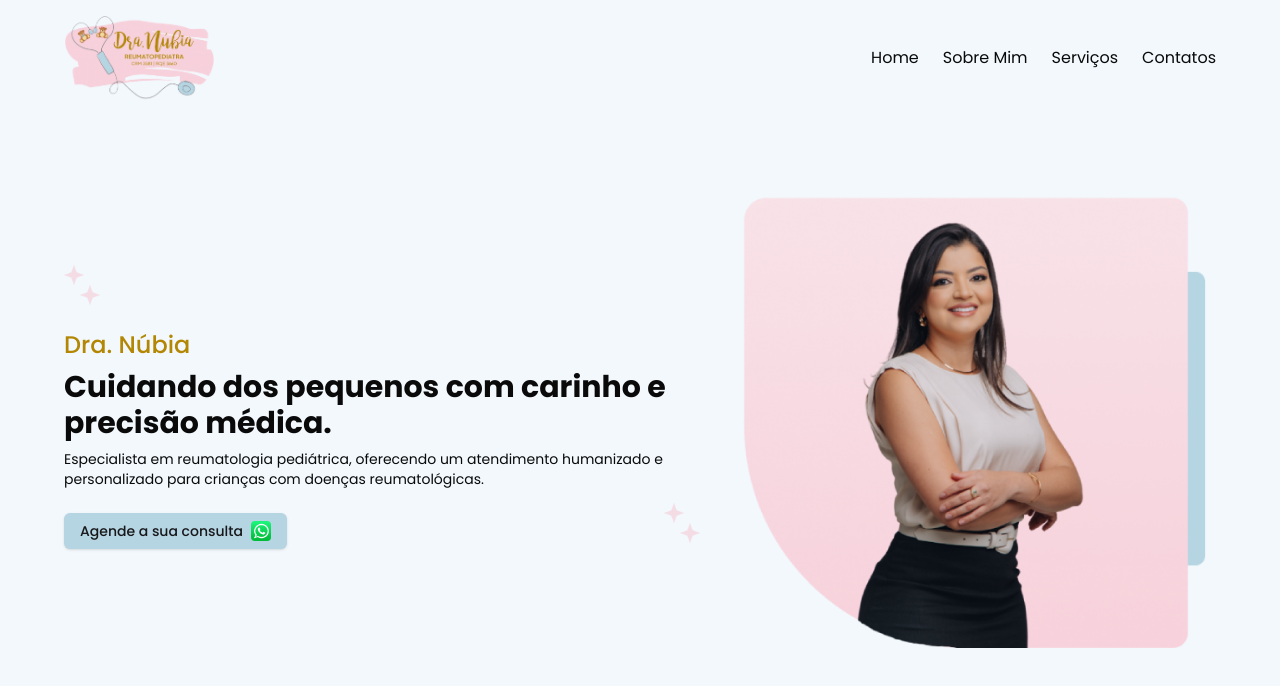
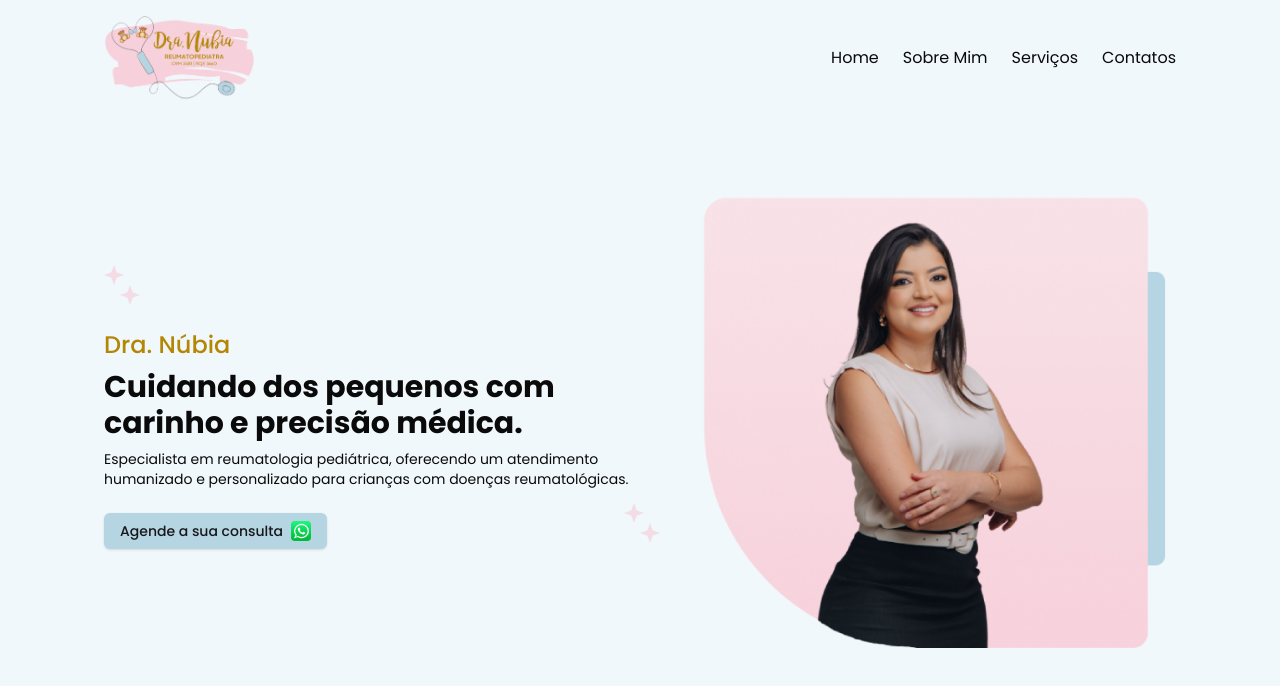
Before and after one commit to willyancr/dra-nubia, a Next.js app: page / in a window 1280 px wide. Shown: the top 686 px of the page. Built offline with nearby package versions, Linux system fonts and the light colour scheme.

Commit message:
feat: Remover fundo e ajustar dimensões dos componentes Header e Home

```diff
--- a/src/app/(dra-nubia)/(sections)/header.tsx
+++ b/src/app/(dra-nubia)/(sections)/header.tsx
@@ -10,7 +10,7 @@ export default function Header() {
   ];
 
   return (
-    <header className="w-full bg-[#A7D1E6]/15">
+    <header className="w-full">
       <div className="container items-center">
         <Image
           src="/logo.png"
--- a/src/app/(dra-nubia)/(sections)/home.tsx
+++ b/src/app/(dra-nubia)/(sections)/home.tsx
@@ -4,7 +4,7 @@ import Image from "next/image";
 
 export default function Home() {
   return (
-    <div className="h-[800px] w-full bg-[#A7D1E6]/15 overflow-hidden">
+    <div className="w-full  overflow-hidden">
       <div className="container flex flex-col">
         <div className="flex items-center justify-center gap-4 pt-8">
           <div className="flex flex-col gap-2">
--- a/src/app/globals.css
+++ b/src/app/globals.css
@@ -4,7 +4,7 @@
 
 @layer base {
   .container {
-    @apply mx-auto flex w-full max-w-[800px] justify-between px-16 py-4 ;
+    @apply mx-auto flex w-full  justify-between px-16 py-4 ;
   }
   :root {
     --background: 0 0% 100%;
--- a/src/app/layout.tsx
+++ b/src/app/layout.tsx
@@ -21,7 +21,7 @@ export default function RootLayout({
 }>) {
   return (
     <html lang="pt-br">
-      <body className={`${poppins.className} antialiased`}>{children}</body>
+      <body className={`${poppins.className} max-w-[1200px] bg-[#A7D1E6]/15 mx-auto antialiased`}>{children}</body>
     </html>
   );
 }
```
